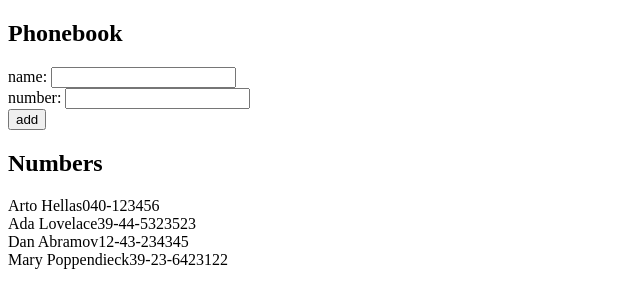
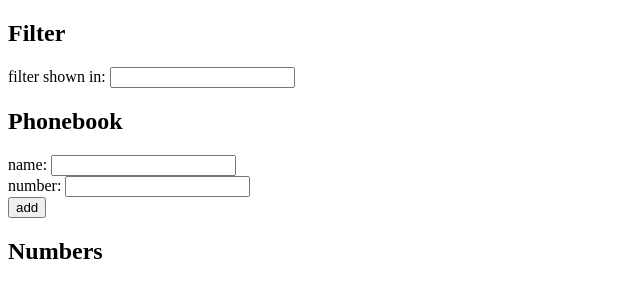
Before and after one commit to t0dii/fullstackcourse, a React (Vite) app in the folder part2/: page / in a window 1280 px wide. Shown: the top 308 px of the page, without its empty margins (0-640 px from the left). Built offline with nearby package versions, Linux system fonts and the light colour scheme.

Commit message:
doing task 2.9

```diff
--- a/part2/src/phonebook/App.jsx
+++ b/part2/src/phonebook/App.jsx
@@ -9,6 +9,7 @@ const App = () => {
   ]);
   const [newName, setNewName] = useState("");
   const [newNumber, setNewNumber] = useState("");
+  const [showAll, setShowAll] = useState("");
 
   const handleInput = (event) => {
     console.log(event.target.value);
@@ -19,6 +20,11 @@ const App = () => {
     console.log(event.target.value);
     console.log("number inputted");
     setNewNumber(event.target.value);
+  };
+
+  const handleFilterInput = (event) => {
+    console.log(event.target.value);
+    setShowAll(event.target.value);
   };
 
   const addNote = (event) => {
@@ -36,8 +42,14 @@ const App = () => {
   };
   const isDuplicate = persons.some((person) => person.name === newName);
 
+  const filterPersons = showAll
+    ? persons
+    : persons.filter((person) => person.name === showAll);
+
   return (
     <div>
+      <h2>Filter</h2>
+      filter shown in: <input onChange={handleFilterInput} />
       <h2>Phonebook</h2>
       <form onSubmit={addNote}>
         <div>
@@ -48,7 +60,7 @@ const App = () => {
         <button type="submit">add</button>
       </form>
       <h2>Numbers</h2>
-      {persons.map((person) => (
+      {filterPersons.map((person) => (
         <div key={person.name}>
           {person.name}
           {person.number}
```
